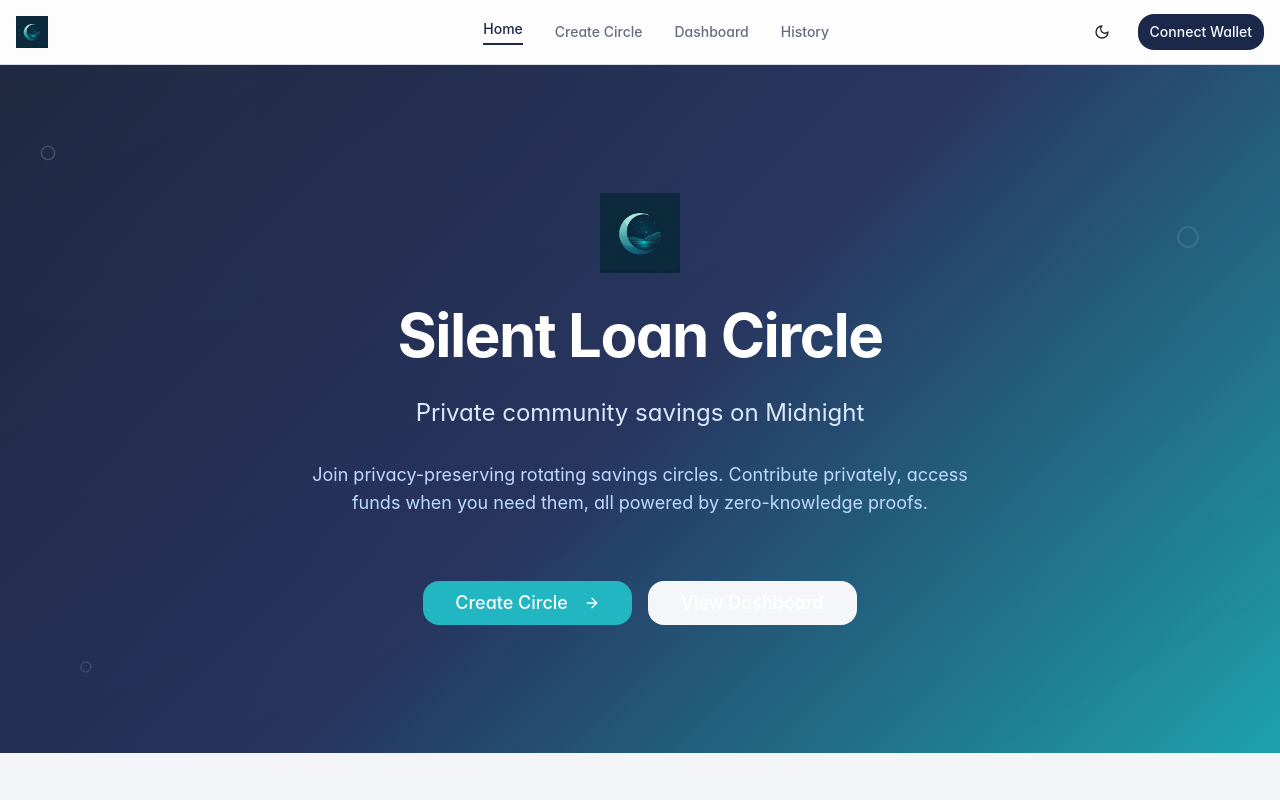
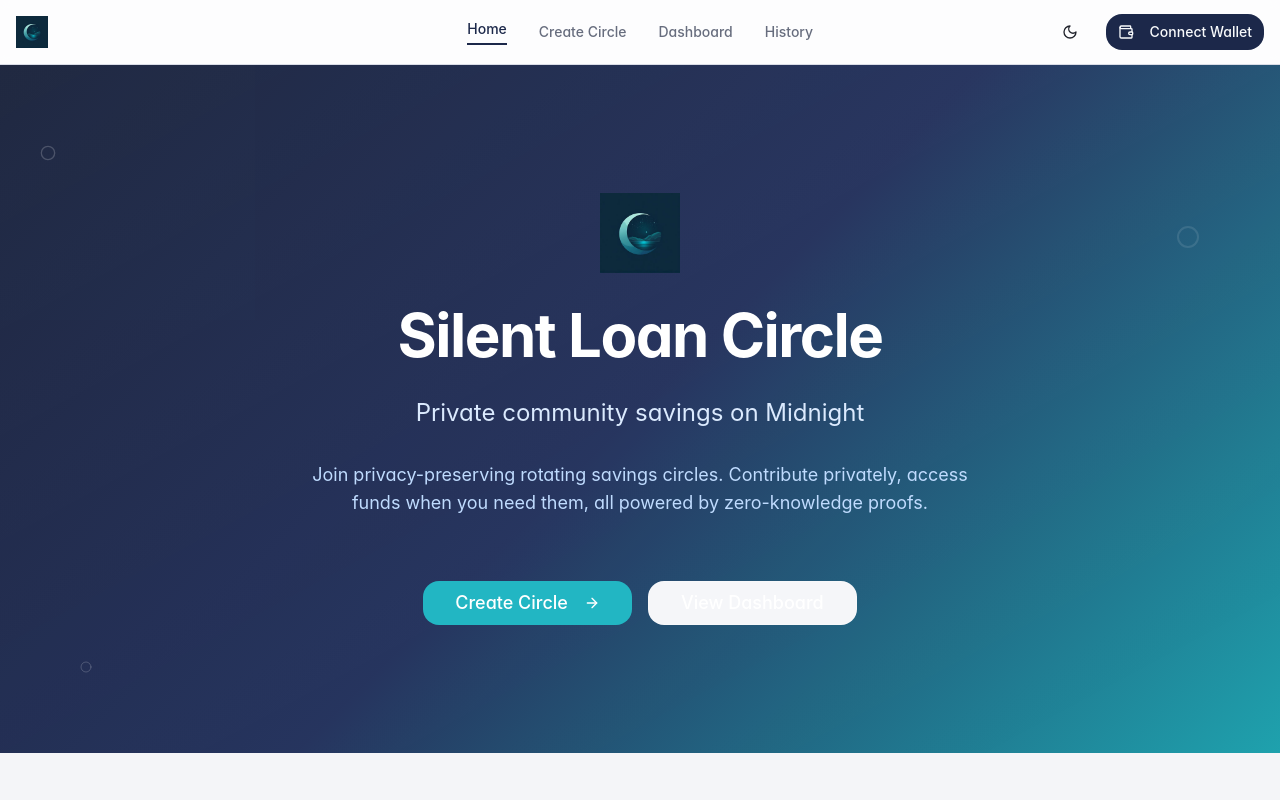
Before and after one commit to aliveevie/silent-loan-circle, a React (Vite) app in the folder silent-circle-ui/: page / in a window 1280 px wide. Shown: the top 800 px of the page. Built offline with nearby package versions, Linux system fonts and the light colour scheme.

Commit message:
feat: replace hardcoded wallet button with Midnight Lace integration
- Remove static 'Connect Wallet' buttons
- Integrate professional WalletConnectButton component
- Maintain responsive design for both desktop and mobile
- Add proper wallet status display and actions

```diff
--- a/silent-circle-ui/src/components/ui/navbar.tsx
+++ b/silent-circle-ui/src/components/ui/navbar.tsx
@@ -3,6 +3,7 @@ import { Link, useLocation } from "react-router-dom";
 import { Button } from "./button";
 import { Moon, Sun, Menu, X } from "lucide-react";
 import logo from "@/assets/logo.png";
+import { WalletConnectButton } from "../WalletConnectButton";
 
 interface NavbarProps {
   toggleTheme: () => void;
@@ -61,9 +62,7 @@ export function Navbar({ toggleTheme, isDark }: NavbarProps) {
             >
               {isDark ? <Sun className="h-4 w-4" /> : <Moon className="h-4 w-4" />}
             </Button>
-            <Button variant="primary" size="sm">
-              Connect Wallet
-            </Button>
+            <WalletConnectButton />
           </div>
 
           {/* Mobile Menu Button */}
@@ -114,9 +113,7 @@ export function Navbar({ toggleTheme, isDark }: NavbarProps) {
                     </>
                   )}
                 </Button>
-                <Button variant="primary" size="sm">
-                  Connect Wallet
-                </Button>
+                <WalletConnectButton />
               </div>
             </div>
           </div>
```
